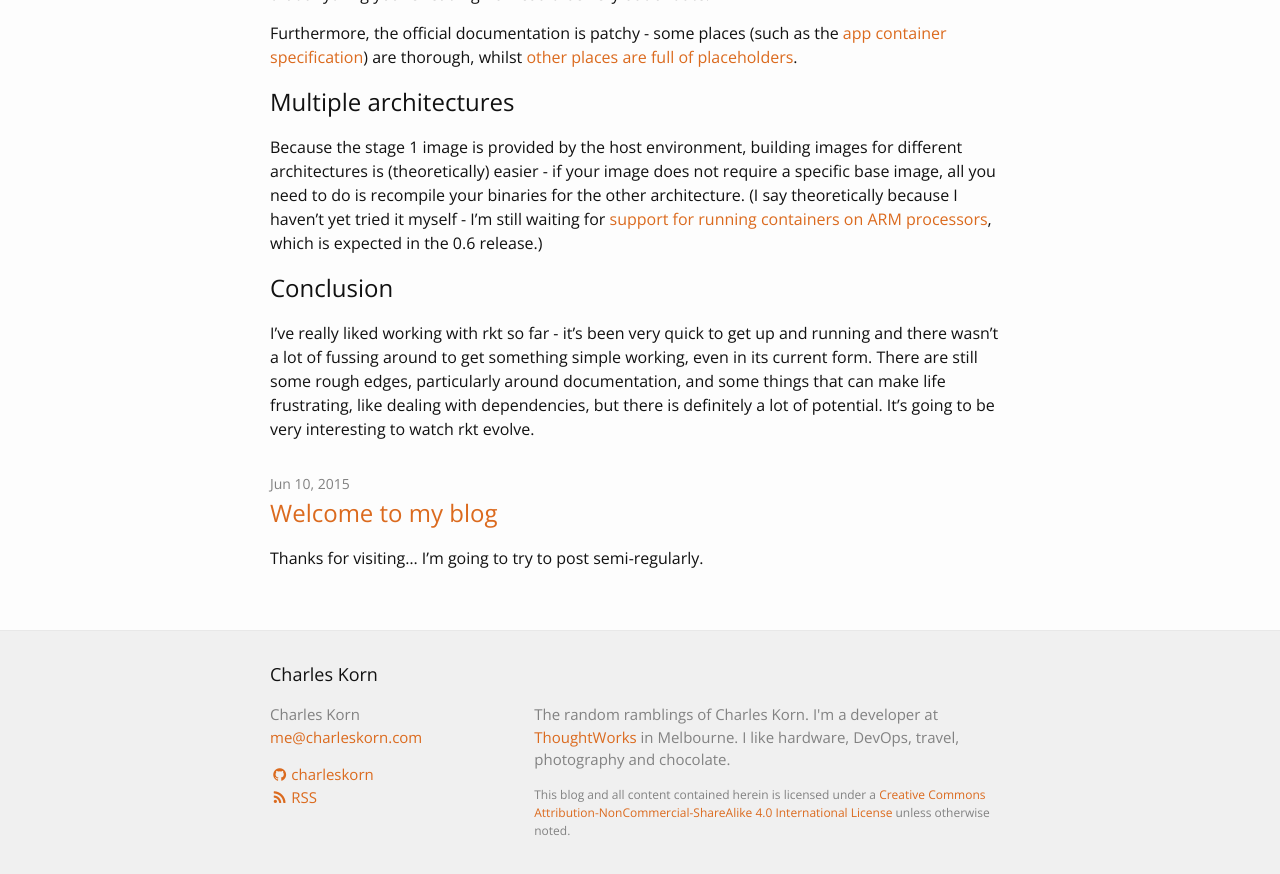
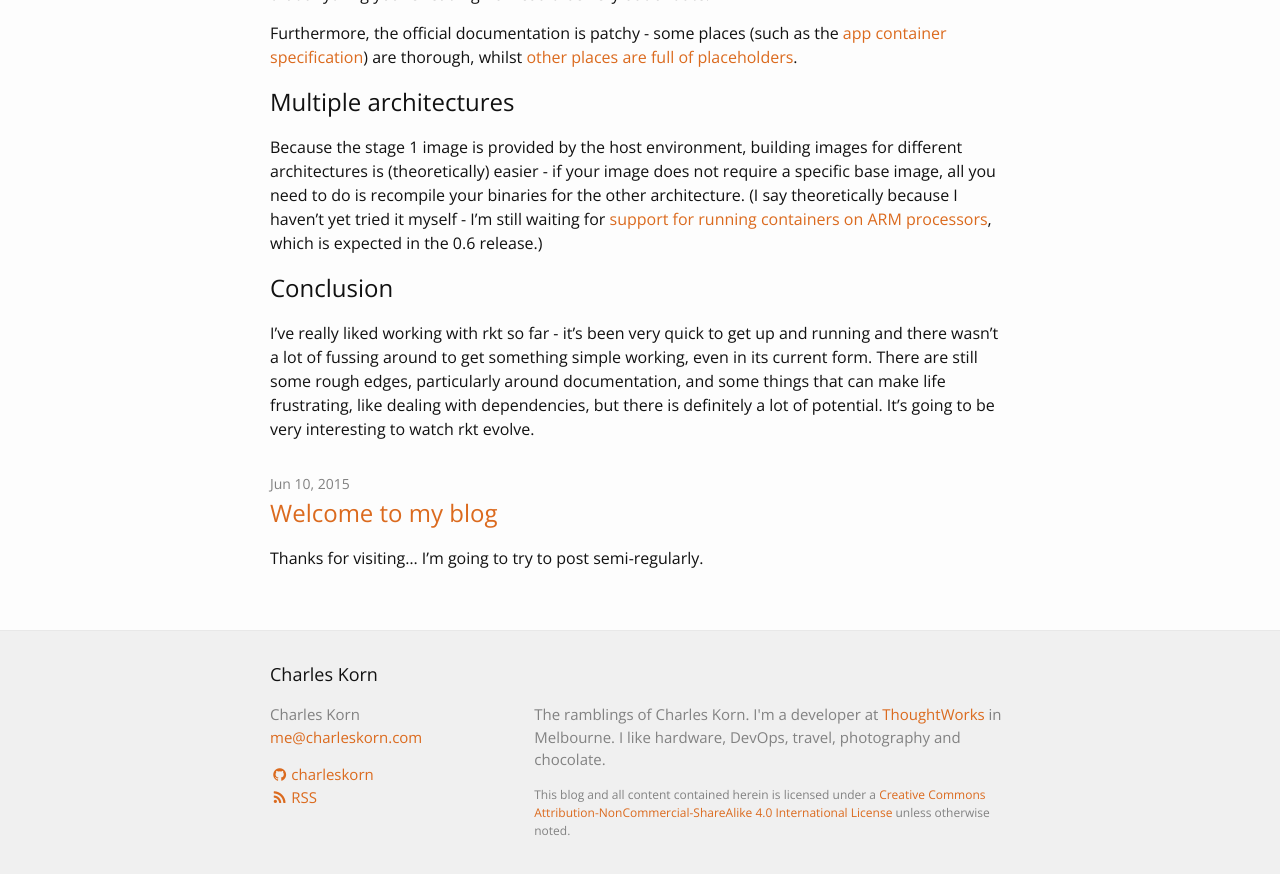
Before and after one commit to charleskorn/charleskorn.github.io, a Jekyll site: the page built from index.html, in a window 1280 px wide and 900 px high, scrolled down 2047 px. Shown: the top 874 px of the window. Built offline with Jekyll 4.4.1, drawn with Linux system fonts in a browser that asks for light colours; nearby versions of some CDN libraries.

Commit message:
Tweak footer text slightly.

```diff
--- a/_config.yml
+++ b/_config.yml
@@ -2,7 +2,7 @@
 title: Charles Korn
 email: me@charleskorn.com
 description: >
-  The random ramblings of Charles Korn.
+  The ramblings of Charles Korn.
   I'm a developer at <a href="http://www.thoughtworks.com/">ThoughtWorks</a> in Melbourne.
   I like hardware, DevOps, travel, photography and chocolate.
 baseurl: ""
```
